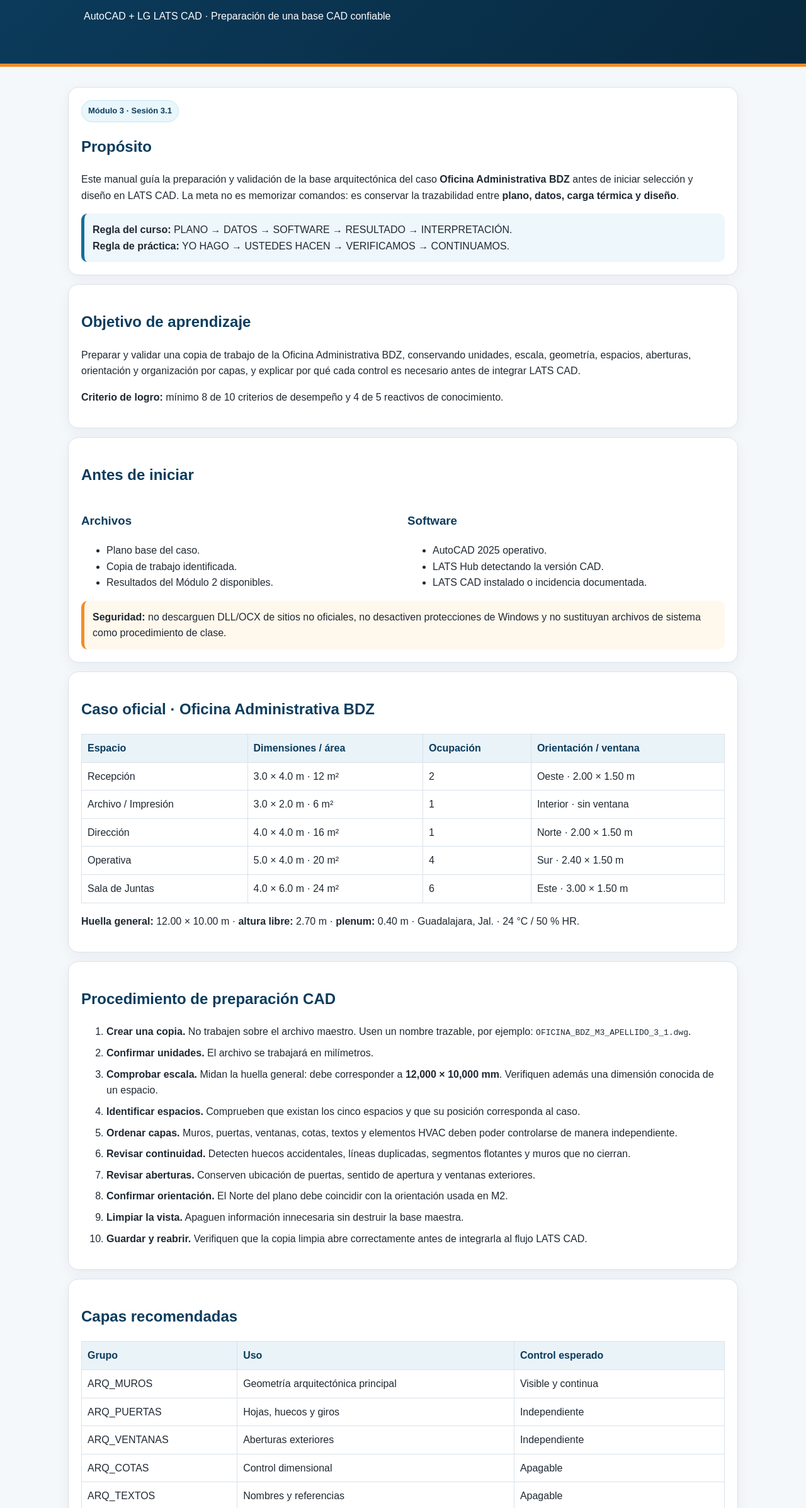
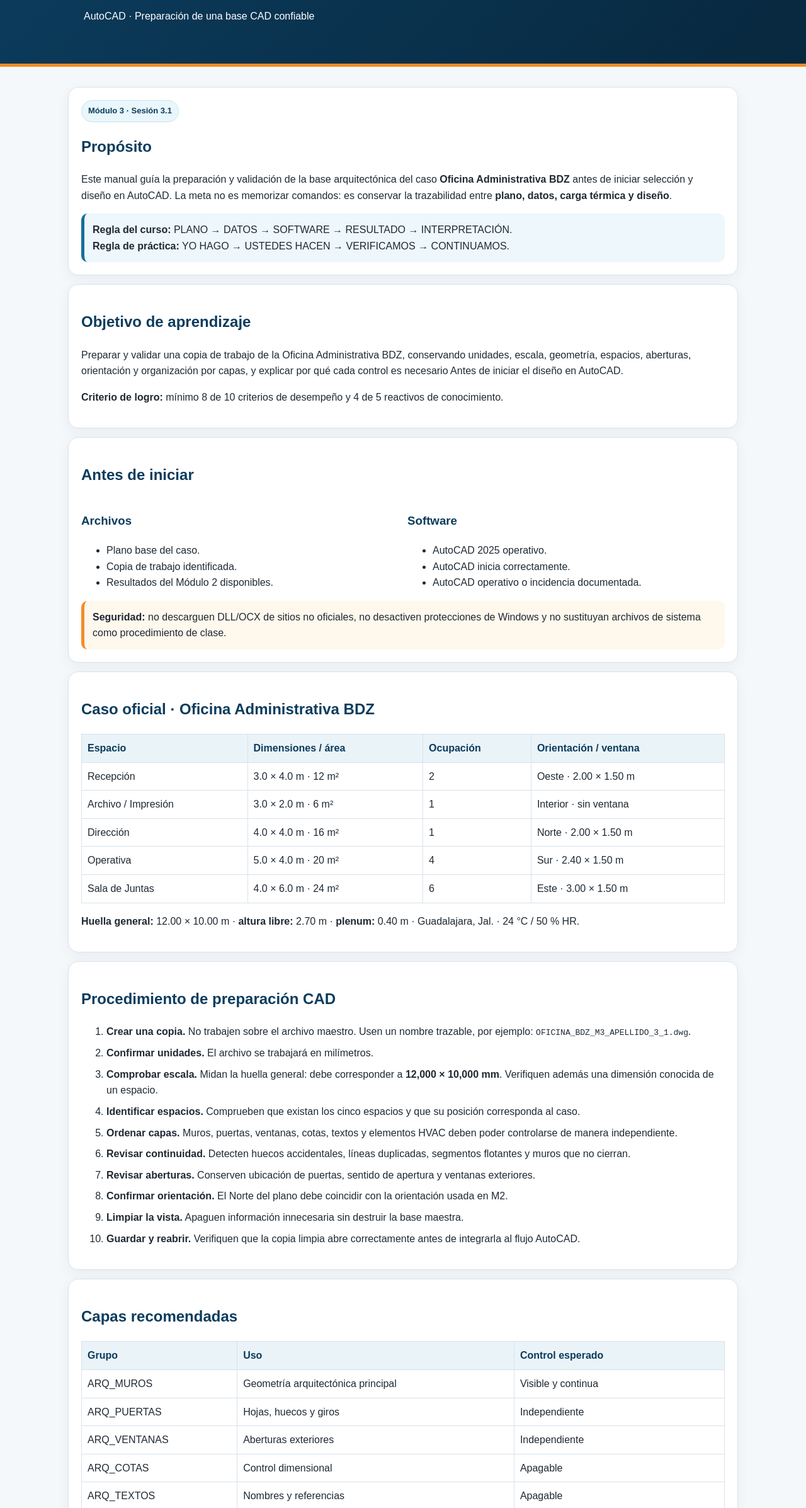
Before and after one commit to jorgebdz/hvac-bdz-academy, a website: page modulo3/manual-3-1.html in a window 1280 px wide. Shown: the part 161-2555 px from the top of the page at 63% size. Drawn offline with Linux system fonts and the light colour scheme.

Commit message:
Academy M3: normalizar contenido de diseño exclusivamente en AutoCAD

```diff
--- a/modulo3/manual-3-1.html
+++ b/modulo3/manual-3-1.html
@@ -1,11 +1,11 @@
 <!doctype html><html lang="es"><head><meta charset="utf-8"><meta name="viewport" content="width=device-width,initial-scale=1"><title>Manual del participante 3.1 | HVAC BDZ Academy</title><link rel="stylesheet" href="../academy.css"><script src="../academy-nav.js" defer></script></head><body>
 <nav class="nav"><a href="../index.html">Inicio</a><a href="index.html">Módulo 3</a><a href="sesion-3-1.html">Sesión 3.1</a><a href="slides-3-1.html">Diapositivas</a><a class="active" href="manual-3-1.html">Manual</a><a href="evaluaciones-3-1.html">Evaluaciones</a></nav>
-<header><div class="wrap"><h1>Manual del participante · Sesión 3.1</h1><p>AutoCAD + LG LATS CAD · Preparación de una base CAD confiable</p></div></header><main class="wrap">
-<section class="card"><span class="tag">Módulo 3 · Sesión 3.1</span><h2>Propósito</h2><p>Este manual guía la preparación y validación de la base arquitectónica del caso <strong>Oficina Administrativa BDZ</strong> antes de iniciar selección y diseño en LATS CAD. La meta no es memorizar comandos: es conservar la trazabilidad entre <strong>plano, datos, carga térmica y diseño</strong>.</p><div class="info"><strong>Regla del curso:</strong> PLANO → DATOS → SOFTWARE → RESULTADO → INTERPRETACIÓN.<br><strong>Regla de práctica:</strong> YO HAGO → USTEDES HACEN → VERIFICAMOS → CONTINUAMOS.</div></section>
+<header><div class="wrap"><h1>Manual del participante · Sesión 3.1</h1><p>AutoCAD · Preparación de una base CAD confiable</p></div></header><main class="wrap">
+<section class="card"><span class="tag">Módulo 3 · Sesión 3.1</span><h2>Propósito</h2><p>Este manual guía la preparación y validación de la base arquitectónica del caso <strong>Oficina Administrativa BDZ</strong> antes de iniciar selección y diseño en AutoCAD. La meta no es memorizar comandos: es conservar la trazabilidad entre <strong>plano, datos, carga térmica y diseño</strong>.</p><div class="info"><strong>Regla del curso:</strong> PLANO → DATOS → SOFTWARE → RESULTADO → INTERPRETACIÓN.<br><strong>Regla de práctica:</strong> YO HAGO → USTEDES HACEN → VERIFICAMOS → CONTINUAMOS.</div></section>
 
-<section class="card"><h2>Objetivo de aprendizaje</h2><p>Preparar y validar una copia de trabajo de la Oficina Administrativa BDZ, conservando unidades, escala, geometría, espacios, aberturas, orientación y organización por capas, y explicar por qué cada control es necesario antes de integrar LATS CAD.</p><p><strong>Criterio de logro:</strong> mínimo 8 de 10 criterios de desempeño y 4 de 5 reactivos de conocimiento.</p></section>
+<section class="card"><h2>Objetivo de aprendizaje</h2><p>Preparar y validar una copia de trabajo de la Oficina Administrativa BDZ, conservando unidades, escala, geometría, espacios, aberturas, orientación y organización por capas, y explicar por qué cada control es necesario Antes de iniciar el diseño en AutoCAD.</p><p><strong>Criterio de logro:</strong> mínimo 8 de 10 criterios de desempeño y 4 de 5 reactivos de conocimiento.</p></section>
 
-<section class="card"><h2>Antes de iniciar</h2><div class="grid"><div><h3>Archivos</h3><ul><li>Plano base del caso.</li><li>Copia de trabajo identificada.</li><li>Resultados del Módulo 2 disponibles.</li></ul></div><div><h3>Software</h3><ul><li>AutoCAD 2025 operativo.</li><li>LATS Hub detectando la versión CAD.</li><li>LATS CAD instalado o incidencia documentada.</li></ul></div></div><div class="note"><strong>Seguridad:</strong> no descarguen DLL/OCX de sitios no oficiales, no desactiven protecciones de Windows y no sustituyan archivos de sistema como procedimiento de clase.</div></section>
+<section class="card"><h2>Antes de iniciar</h2><div class="grid"><div><h3>Archivos</h3><ul><li>Plano base del caso.</li><li>Copia de trabajo identificada.</li><li>Resultados del Módulo 2 disponibles.</li></ul></div><div><h3>Software</h3><ul><li>AutoCAD 2025 operativo.</li><li>AutoCAD inicia correctamente.</li><li>AutoCAD operativo o incidencia documentada.</li></ul></div></div><div class="note"><strong>Seguridad:</strong> no descarguen DLL/OCX de sitios no oficiales, no desactiven protecciones de Windows y no sustituyan archivos de sistema como procedimiento de clase.</div></section>
 
 <section class="card"><h2>Caso oficial · Oficina Administrativa BDZ</h2><table><tr><th>Espacio</th><th>Dimensiones / área</th><th>Ocupación</th><th>Orientación / ventana</th></tr><tr><td>Recepción</td><td>3.0 × 4.0 m · 12 m²</td><td>2</td><td>Oeste · 2.00 × 1.50 m</td></tr><tr><td>Archivo / Impresión</td><td>3.0 × 2.0 m · 6 m²</td><td>1</td><td>Interior · sin ventana</td></tr><tr><td>Dirección</td><td>4.0 × 4.0 m · 16 m²</td><td>1</td><td>Norte · 2.00 × 1.50 m</td></tr><tr><td>Operativa</td><td>5.0 × 4.0 m · 20 m²</td><td>4</td><td>Sur · 2.40 × 1.50 m</td></tr><tr><td>Sala de Juntas</td><td>4.0 × 6.0 m · 24 m²</td><td>6</td><td>Este · 3.00 × 1.50 m</td></tr></table><p><strong>Huella general:</strong> 12.00 × 10.00 m · <strong>altura libre:</strong> 2.70 m · <strong>plenum:</strong> 0.40 m · Guadalajara, Jal. · 24 °C / 50 % HR.</p></section>
 
@@ -19,18 +19,18 @@
 <li><strong>Revisar aberturas.</strong> Conserven ubicación de puertas, sentido de apertura y ventanas exteriores.</li>
 <li><strong>Confirmar orientación.</strong> El Norte del plano debe coincidir con la orientación usada en M2.</li>
 <li><strong>Limpiar la vista.</strong> Apaguen información innecesaria sin destruir la base maestra.</li>
-<li><strong>Guardar y reabrir.</strong> Verifiquen que la copia limpia abre correctamente antes de integrarla al flujo LATS CAD.</li>
+<li><strong>Guardar y reabrir.</strong> Verifiquen que la copia limpia abre correctamente antes de integrarla al flujo AutoCAD.</li>
 </ol></section>
 
 <section class="card"><h2>Capas recomendadas</h2><table><tr><th>Grupo</th><th>Uso</th><th>Control esperado</th></tr><tr><td>ARQ_MUROS</td><td>Geometría arquitectónica principal</td><td>Visible y continua</td></tr><tr><td>ARQ_PUERTAS</td><td>Hojas, huecos y giros</td><td>Independiente</td></tr><tr><td>ARQ_VENTANAS</td><td>Aberturas exteriores</td><td>Independiente</td></tr><tr><td>ARQ_COTAS</td><td>Control dimensional</td><td>Apagable</td></tr><tr><td>ARQ_TEXTOS</td><td>Nombres y referencias</td><td>Apagable</td></tr><tr><td>HVAC_TRABAJO</td><td>Elementos de diseño</td><td>Separado de arquitectura</td></tr></table><p class="muted">Los nombres pueden variar según el archivo, pero la lógica de separación debe mantenerse.</p></section>
 
-<section class="card"><h2>Preflight antes de LATS CAD</h2><div class="grid"><div><h3>Base CAD</h3><p>☐ Unidades correctas<br>☐ Escala comprobada<br>☐ Geometría coincidente<br>☐ Cinco espacios<br>☐ Puertas y ventanas<br>☐ Norte correcto<br>☐ Capas controlables<br>☐ Archivo limpio</p></div><div><h3>Información técnica</h3><p>☐ Cargas de M2 disponibles<br>☐ Condiciones de diseño disponibles<br>☐ Criterios del caso identificados<br>☐ Incidencias de software documentadas</p></div></div></section>
+<section class="card"><h2>Preflight antes de AutoCAD</h2><div class="grid"><div><h3>Base CAD</h3><p>☐ Unidades correctas<br>☐ Escala comprobada<br>☐ Geometría coincidente<br>☐ Cinco espacios<br>☐ Puertas y ventanas<br>☐ Norte correcto<br>☐ Capas controlables<br>☐ Archivo limpio</p></div><div><h3>Información técnica</h3><p>☐ Cargas de M2 disponibles<br>☐ Condiciones de diseño disponibles<br>☐ Criterios del caso identificados<br>☐ Incidencias de software documentadas</p></div></div></section>
 
-<section class="card"><h2>Cuando algo no coincide</h2><ol class="steps"><li>Detengan el flujo.</li><li>Comparen contra el plano oficial.</li><li>Identifiquen si el problema es unidad, escala, geometría, orientación o capa.</li><li>Corrijan la base CAD.</li><li>Vuelvan a verificar la dimensión conocida.</li><li>Continúen sólo cuando la base vuelva a ser confiable.</li></ol><div class="note"><strong>No compensen un error del plano modificando datos en LATS CAD.</strong></div></section>
+<section class="card"><h2>Cuando algo no coincide</h2><ol class="steps"><li>Detengan el flujo.</li><li>Comparen contra el plano oficial.</li><li>Identifiquen si el problema es unidad, escala, geometría, orientación o capa.</li><li>Corrijan la base CAD.</li><li>Vuelvan a verificar la dimensión conocida.</li><li>Continúen sólo cuando la base vuelva a ser confiable.</li></ol><div class="note"><strong>No compensen un error del plano modificando datos en AutoCAD.</strong></div></section>
 
 <section class="card"><h2>Evidencia de aprendizaje</h2><ul><li>Archivo CAD de trabajo.</li><li>Captura de una dimensión conocida.</li><li>Captura de la vista limpia con los cinco espacios.</li><li>Checklist de 10 criterios.</li><li>Explicación breve de la relación <strong>carga → selección → diseño</strong>.</li></ul><div class="actions"><a class="btn orange" href="evaluaciones-3-1.html">Abrir evaluaciones 3.1</a><a class="btn blue" href="slides-3-1.html">Abrir presentación 3.1</a></div></section>
 
-<section class="card"><h2>Soporte LATS CAD</h2><p>Si LATS CAD no inicia o muestra una excepción, documenten <strong>pantalla completa, versión de AutoCAD, versión de LATS CAD y mensaje exacto</strong>. No improvisen cambios de DLL, registro o seguridad del sistema.</p><div class="actions"><a class="btn outline" href="../biblioteca/m3-soporte-lats-cad.html">Guía de soporte</a><a class="btn outline" href="../biblioteca/m3-autocad-lats-cad.html">Lectura AutoCAD → LATS CAD</a></div></section>
+<section class="card"><h2>Soporte AutoCAD</h2><p>Si AutoCAD presenta un error al abrir, documenten <strong>pantalla completa, versión de AutoCAD, versión de AutoCAD y mensaje exacto</strong>. No improvisen cambios de DLL, registro o seguridad del sistema.</p><div class="actions"><a class="btn outline" href="../biblioteca/m3-soporte-AutoCAD.html">Guía de soporte</a><a class="btn outline" href="../biblioteca/m3-autocad-AutoCAD.html">Lectura AutoCAD · preparación de planos</a></div></section>
 
 <section class="card"><h2>Cierre</h2><p>Una base CAD correcta reduce errores posteriores que pueden confundirse con problemas de selección, trazado o software. Antes de diseñar, la geometría debe ser confiable y verificable.</p><div class="ok"><strong>Resultado esperado:</strong> una base limpia, escalada, orientada y trazable, lista para continuar con la selección y el diseño HVAC.</div></section>
 </main></body></html>
```
